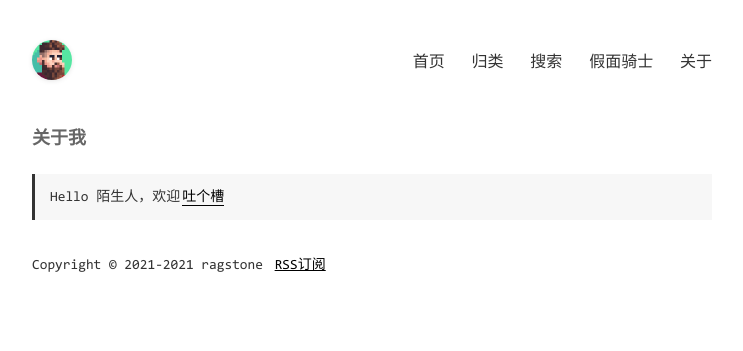
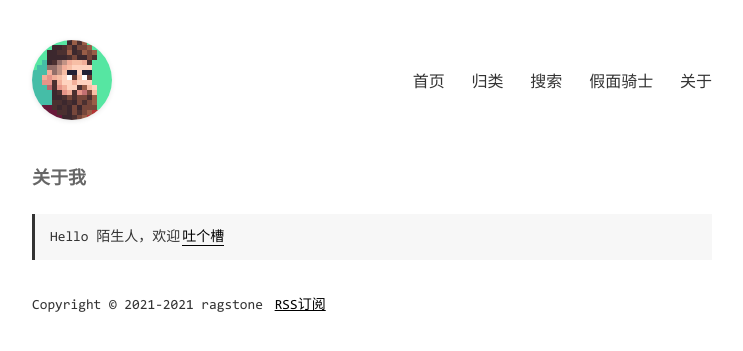
Before and after one commit to ragstone/infoyun, a Jekyll site: the page built from pages/about.md, in a window 1280 px wide. Shown: the top 351 px of the page, without its empty margins (268-1011 px from the left). Built offline with Jekyll 4.4.1, drawn with Linux system fonts in a browser that asks for light colours.

Commit message:
Update common.css

```diff
--- a/static/css/common.css
+++ b/static/css/common.css
@@ -111,8 +111,8 @@ input:-webkit-autofill {
   justify-content: space-between;
 }
 .header .logo {
-  width: 40px;
-  height: 40px;
+  width: 80px;
+  height: 80px;
   cursor: pointer;
   border-radius: 50%;
   flex-shrink: 0;
```
